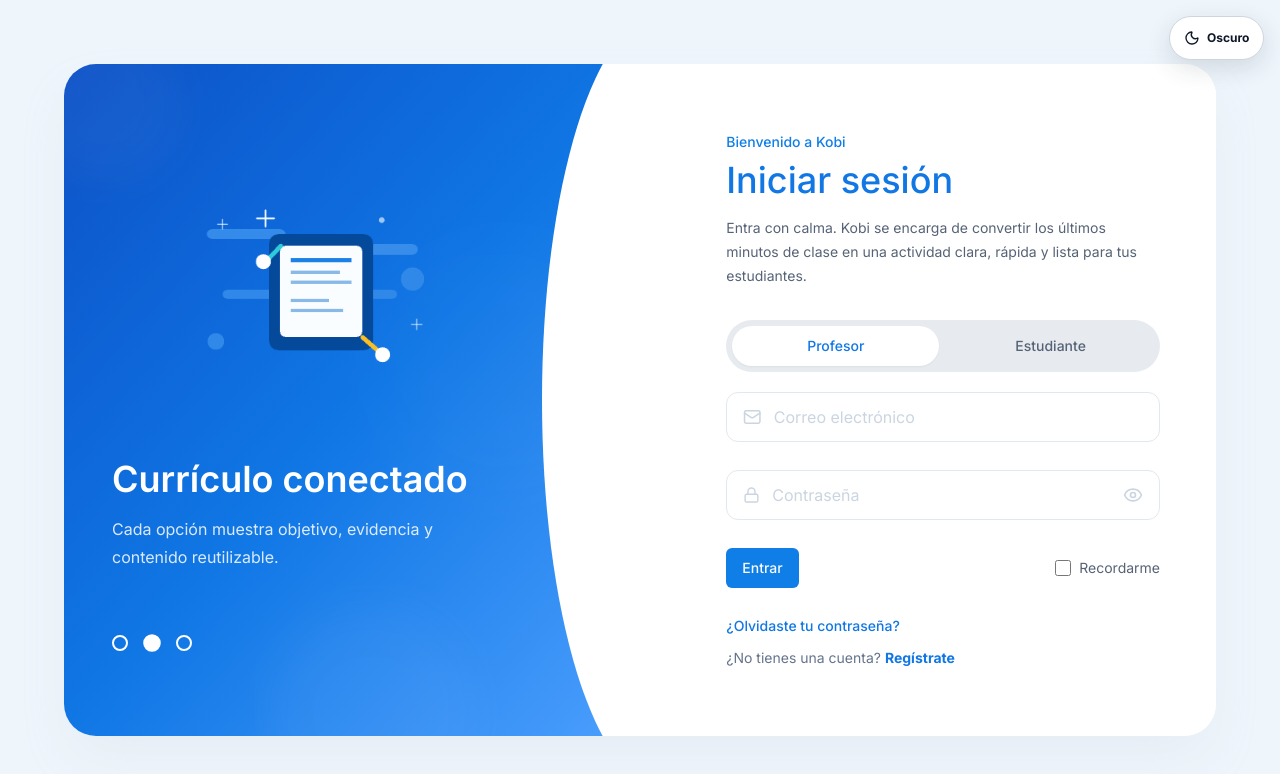
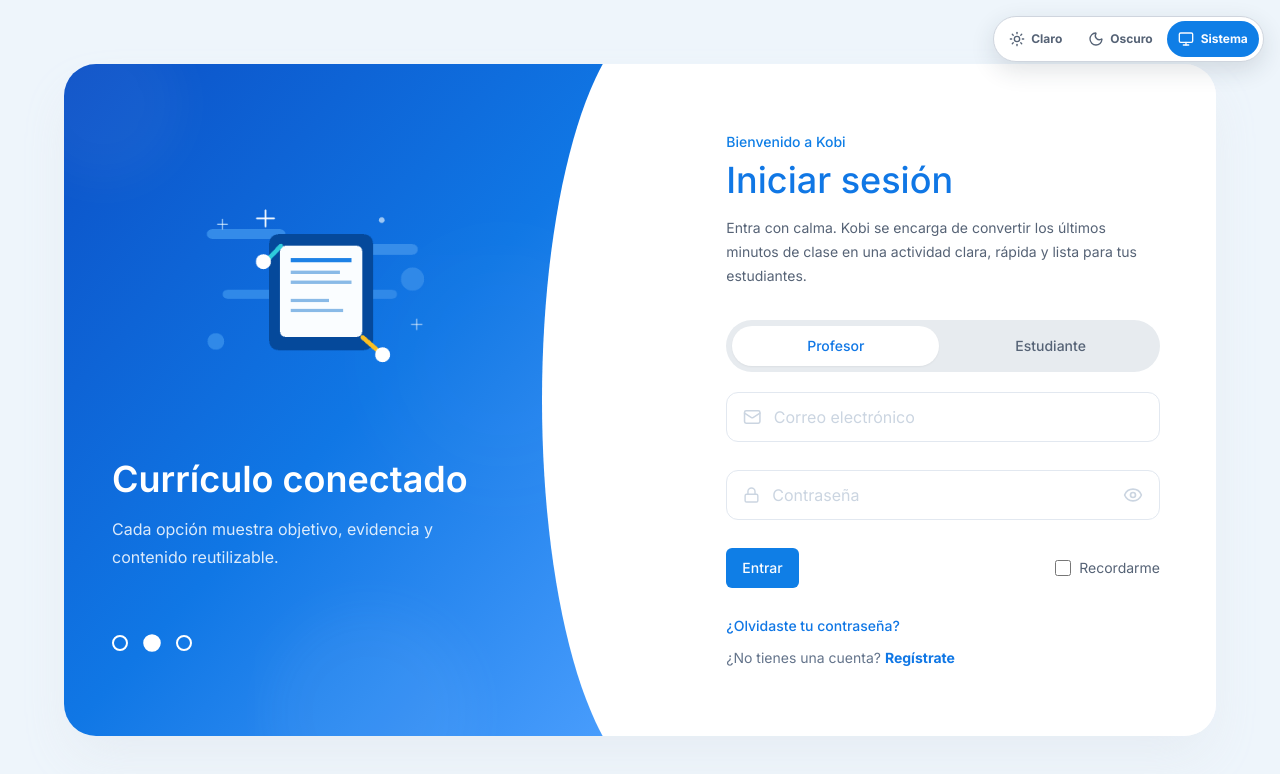
Before and after one commit to androso/kobi, a React (Vite) app in the folder apps/web/: page / in a window 1280 px wide. Shown: the top 774 px of the page. Built offline with nearby package versions, Linux system fonts and the light colour scheme; no server answers.

Commit message:
Add system theme option

```diff
--- a/apps/web/index.html
+++ b/apps/web/index.html
@@ -7,14 +7,19 @@
       (() => {
         try {
           const savedTheme = localStorage.getItem("kobi_theme");
-          const theme = savedTheme === "light" || savedTheme === "dark"
+          const preference = savedTheme === "light" || savedTheme === "dark" || savedTheme === "system"
             ? savedTheme
-            : matchMedia("(prefers-color-scheme: dark)").matches ? "dark" : "light";
+            : "system";
+          const theme = preference === "system"
+            ? matchMedia("(prefers-color-scheme: dark)").matches ? "dark" : "light"
+            : preference;
           document.documentElement.classList.toggle("dark", theme === "dark");
           document.documentElement.dataset.theme = theme;
+          document.documentElement.dataset.themePreference = preference;
           document.documentElement.style.colorScheme = theme;
         } catch {
           document.documentElement.dataset.theme = "light";
+          document.documentElement.dataset.themePreference = "system";
           document.documentElement.style.colorScheme = "light";
         }
       })();
--- a/apps/web/src/components/ThemeToggle.tsx
+++ b/apps/web/src/components/ThemeToggle.tsx
@@ -1,28 +1,52 @@
-import { Moon, Sun } from "lucide-react";
-import { useState } from "react";
-import { initializeTheme, saveTheme, type Theme } from "../lib/theme";
+import { Monitor, Moon, Sun, type LucideIcon } from "lucide-react";
+import { useEffect, useState } from "react";
+import {
+  applyThemePreference,
+  initializeTheme,
+  saveThemePreference,
+  type ThemePreference,
+} from "../lib/theme";
+
+const themeOptions: { value: ThemePreference; label: string; icon: LucideIcon }[] = [
+  { value: "light", label: "Claro", icon: Sun },
+  { value: "dark", label: "Oscuro", icon: Moon },
+  { value: "system", label: "Sistema", icon: Monitor },
+];
 
 export function ThemeToggle() {
-  const [theme, setTheme] = useState<Theme>(() => initializeTheme());
-  const nextTheme = theme === "dark" ? "light" : "dark";
-  const nextThemeLabel = nextTheme === "dark" ? "oscuro" : "claro";
+  const [preference, setPreference] = useState<ThemePreference>(() => initializeTheme());
 
-  function toggleTheme() {
-    saveTheme(nextTheme);
-    setTheme(nextTheme);
+  useEffect(() => {
+    if (preference !== "system") return;
+
+    const mediaQuery = window.matchMedia("(prefers-color-scheme: dark)");
+    const syncWithSystem = () => applyThemePreference("system");
+    mediaQuery.addEventListener?.("change", syncWithSystem);
+
+    return () => mediaQuery.removeEventListener?.("change", syncWithSystem);
+  }, [preference]);
+
+  function selectTheme(nextPreference: ThemePreference) {
+    saveThemePreference(nextPreference);
+    setPreference(nextPreference);
   }
 
   return (
-    <button
-      aria-label={`Cambiar a modo ${nextThemeLabel}`}
-      aria-pressed={theme === "dark"}
-      className="theme-toggle"
-      onClick={toggleTheme}
-      title={`Cambiar a modo ${nextThemeLabel}`}
-      type="button"
-    >
-      {theme === "dark" ? <Sun aria-hidden="true" /> : <Moon aria-hidden="true" />}
-      <span>{theme === "dark" ? "Claro" : "Oscuro"}</span>
-    </button>
+    <div aria-label="Tema de color" className="theme-picker" role="group">
+      {themeOptions.map(({ value, label, icon: Icon }) => (
+        <button
+          aria-label={`Usar tema ${label.toLowerCase()}`}
+          aria-pressed={preference === value}
+          className="theme-option"
+          key={value}
+          onClick={() => selectTheme(value)}
+          title={`Usar tema ${label.toLowerCase()}`}
+          type="button"
+        >
+          <Icon aria-hidden="true" />
+          <span>{label}</span>
+        </button>
+      ))}
+    </div>
   );
 }
--- a/apps/web/src/index.css
+++ b/apps/web/src/index.css
@@ -66,37 +66,51 @@
 }
 
 @layer utilities {
-  .theme-toggle {
+  .theme-picker {
     align-items: center;
     background: hsl(var(--theme-control));
     border: 1px solid hsl(var(--theme-border));
     border-radius: 9999px;
     box-shadow: 0 8px 24px hsl(var(--theme-shadow));
     color: hsl(var(--theme-text));
+    display: flex;
+    gap: 0.2rem;
+    padding: 0.25rem;
+    position: fixed;
+    right: 1rem;
+    top: 1rem;
+    z-index: 100;
+  }
+
+  .theme-option {
+    align-items: center;
+    border-radius: 9999px;
+    color: hsl(var(--theme-text-muted));
     display: inline-flex;
     font-size: 0.75rem;
     font-weight: 700;
-    gap: 0.45rem;
-    min-height: 2.75rem;
-    padding: 0.65rem 0.85rem;
-    position: fixed;
-    right: 1rem;
-    top: 1rem;
-    transition: background-color 160ms ease, border-color 160ms ease, transform 160ms ease;
-    z-index: 100;
+    gap: 0.4rem;
+    min-height: 2.25rem;
+    padding: 0.5rem 0.7rem;
+    transition: background-color 160ms ease, color 160ms ease;
   }
 
-  .theme-toggle:hover {
+  .theme-option:hover {
     background: hsl(var(--theme-control-hover));
-    transform: translateY(-1px);
+    color: hsl(var(--theme-text));
   }
 
-  .theme-toggle:focus-visible {
-    outline: 3px solid hsl(var(--ring));
-    outline-offset: 3px;
+  .theme-option[aria-pressed="true"] {
+    background: hsl(var(--primary));
+    color: hsl(var(--primary-foreground));
   }
 
-  .theme-toggle svg {
+  .theme-option:focus-visible {
+    outline: 3px solid hsl(var(--ring));
+    outline-offset: 2px;
+  }
+
+  .theme-option svg {
     height: 1rem;
     width: 1rem;
   }
@@ -334,7 +348,7 @@
   }
 
   @media (max-width: 639px) {
-    .theme-toggle span {
+    .theme-option span {
       position: absolute;
       width: 1px;
       height: 1px;
--- a/apps/web/src/lib/theme.ts
+++ b/apps/web/src/lib/theme.ts
@@ -1,40 +1,48 @@
 export const THEME_STORAGE_KEY = "kobi_theme";
 
 export type Theme = "light" | "dark";
+export type ThemePreference = Theme | "system";
 
-function isTheme(value: string | null): value is Theme {
-  return value === "light" || value === "dark";
+function isThemePreference(value: string | null): value is ThemePreference {
+  return value === "light" || value === "dark" || value === "system";
 }
 
-export function getPreferredTheme(): Theme {
+export function getThemePreference(): ThemePreference {
   try {
     const storedTheme = window.localStorage.getItem(THEME_STORAGE_KEY);
-    if (isTheme(storedTheme)) return storedTheme;
+    if (isThemePreference(storedTheme)) return storedTheme;
   } catch {
     // Storage can be unavailable in privacy-restricted browsers; system preference still works.
   }
 
+  return "system";
+}
+
+export function getSystemTheme(): Theme {
   return window.matchMedia?.("(prefers-color-scheme: dark)").matches ? "dark" : "light";
 }
 
-export function applyTheme(theme: Theme): void {
+export function applyThemePreference(preference: ThemePreference): Theme {
+  const theme = preference === "system" ? getSystemTheme() : preference;
   const root = document.documentElement;
   root.classList.toggle("dark", theme === "dark");
   root.dataset.theme = theme;
+  root.dataset.themePreference = preference;
   root.style.colorScheme = theme;
-}
-
-export function initializeTheme(): Theme {
-  const theme = getPreferredTheme();
-  applyTheme(theme);
   return theme;
 }
 
-export function saveTheme(theme: Theme): void {
+export function initializeTheme(): ThemePreference {
+  const preference = getThemePreference();
+  applyThemePreference(preference);
+  return preference;
+}
+
+export function saveThemePreference(preference: ThemePreference): void {
   try {
-    window.localStorage.setItem(THEME_STORAGE_KEY, theme);
+    window.localStorage.setItem(THEME_STORAGE_KEY, preference);
   } catch {
     // Applying the choice for this session is still useful when persistence is unavailable.
   }
-  applyTheme(theme);
+  applyThemePreference(preference);
 }
```
Also changed, not shown: 1 other file (tests, documents, lock files or other folders).
